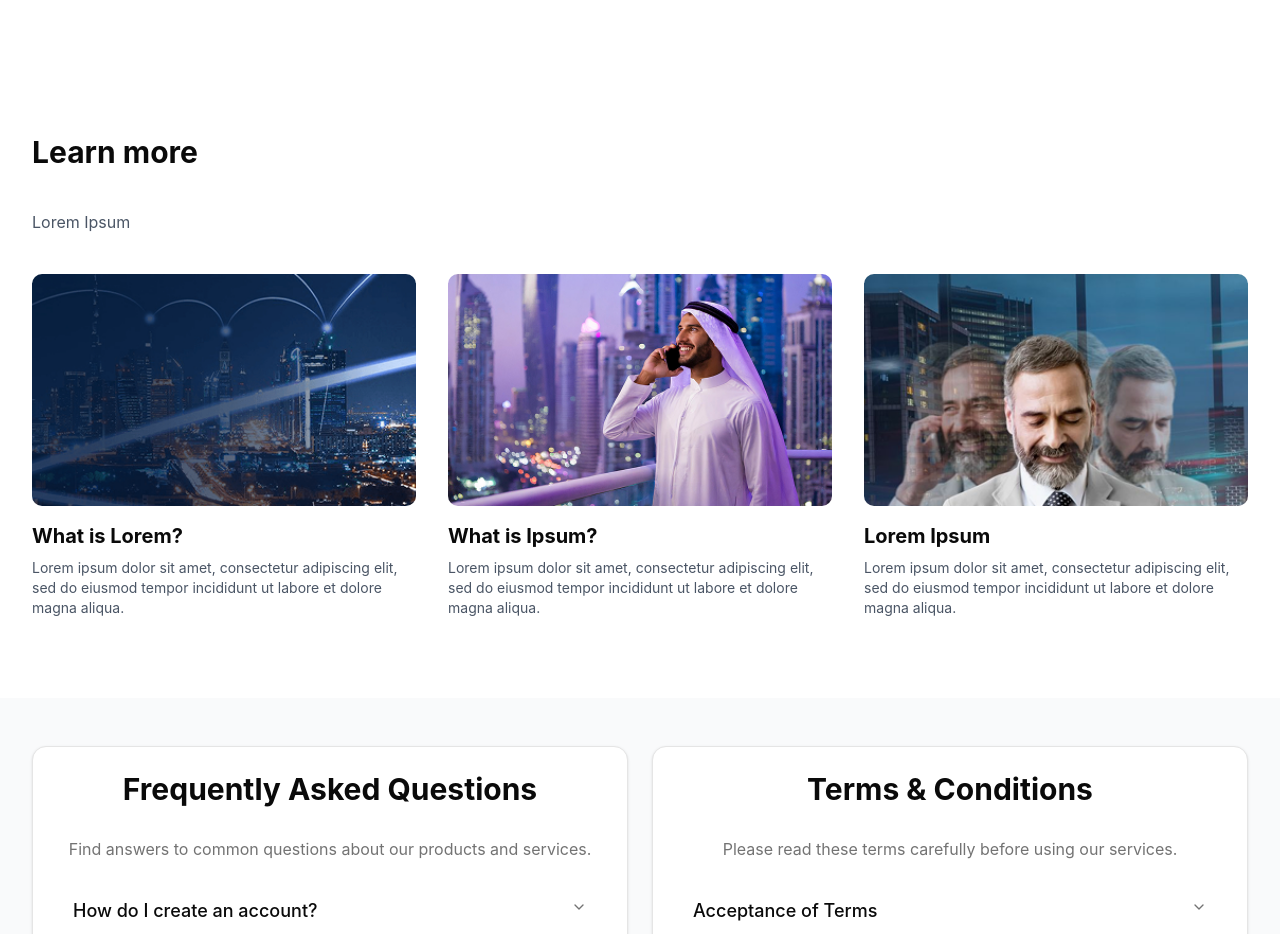
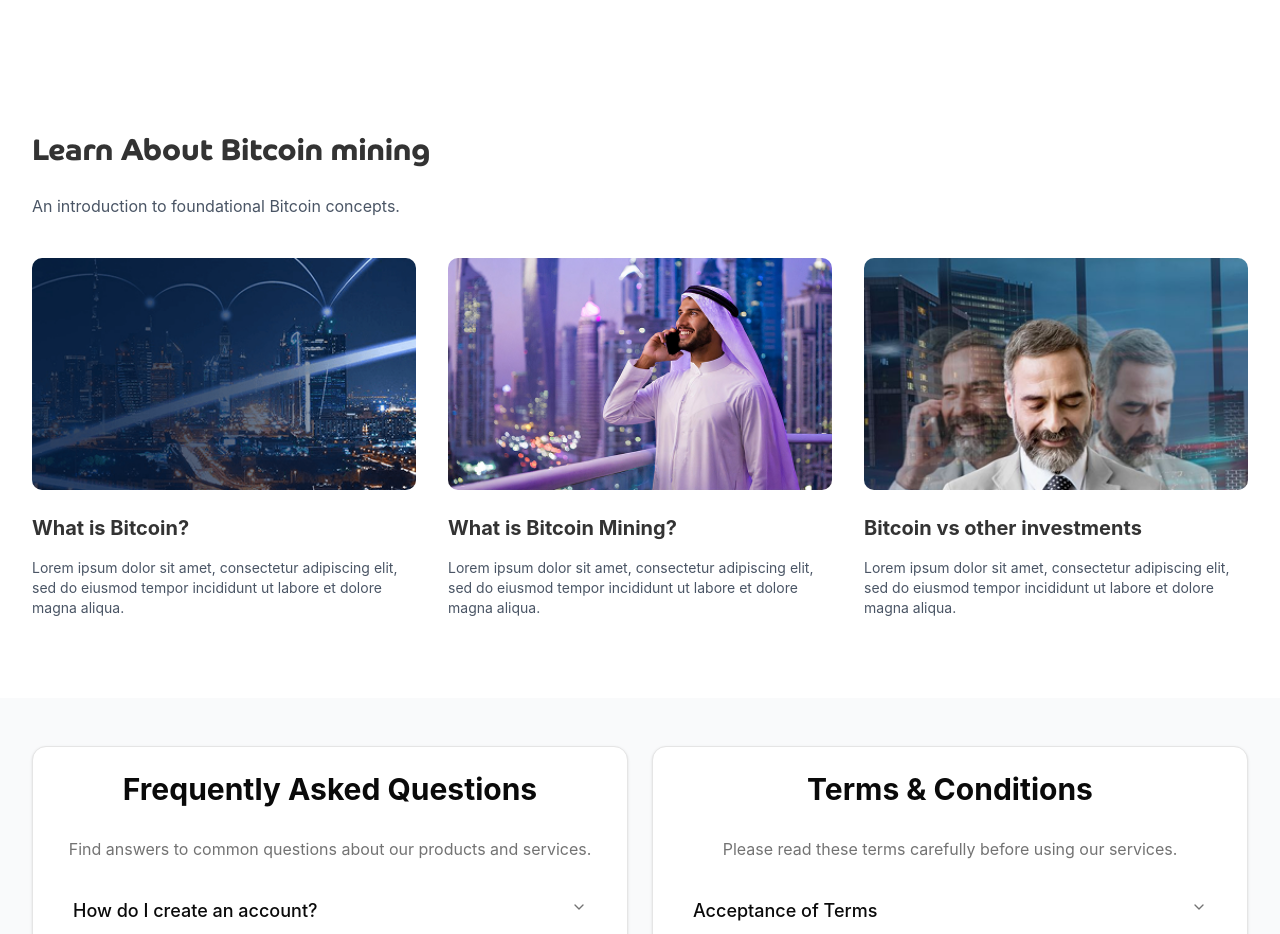
Before and after one commit to omprakash1907/mining-app, a React (Vite) app: page / in a window 1280 px wide. Shown: the part 3020-3954 px from the top of the page. Built offline with nearby package versions, Linux system fonts and the light colour scheme.

Commit message:
Update LearnMore component titles and introduction for clarity on Bitcoin topics

```diff
--- a/src/components/LearnMore.jsx
+++ b/src/components/LearnMore.jsx
@@ -7,19 +7,19 @@ export default function LearnMore() {
   const articles = [
     {
       image: learnmore1,
-      title: "What is Lorem?",
+      title: "What is Bitcoin?",
       description:
         "Lorem ipsum dolor sit amet, consectetur adipiscing elit, sed do eiusmod tempor incididunt ut labore et dolore magna aliqua.",
     },
     {
       image: learnmore2,
-      title: "What is Ipsum?",
+      title: "What is Bitcoin Mining?",
       description:
         "Lorem ipsum dolor sit amet, consectetur adipiscing elit, sed do eiusmod tempor incididunt ut labore et dolore magna aliqua.",
     },
     {
       image: learnmore3,
-      title: "Lorem Ipsum",
+      title: "Bitcoin vs other investments",
       description:
         "Lorem ipsum dolor sit amet, consectetur adipiscing elit, sed do eiusmod tempor incididunt ut labore et dolore magna aliqua.",
     },
@@ -34,8 +34,8 @@ export default function LearnMore() {
           transition={{ duration: 0.5 }}
           viewport={{ once: true }}
         >
-          <h2 className="text-3xl font-bold mb-10">Learn more</h2>
-          <p className="text-gray-600 mb-10">Lorem Ipsum</p>
+          <h2 className="text-3xl font-bold mb-6 primary-font text-[#333333]">Learn About Bitcoin mining</h2>
+          <p className="text-gray-600 mb-10">An introduction to foundational Bitcoin concepts.</p>
         </motion.div>
 
         <div className="grid grid-cols-1 md:grid-cols-3 gap-8">
@@ -55,7 +55,7 @@ export default function LearnMore() {
                   className="w-full h-full object-cover transition-transform hover:scale-105 duration-300"
                 />
               </div>
-              <h3 className="text-xl font-bold mb-2">{article.title}</h3>
+              <h3 className="text-xl font-bold mb-2 text-[#333333] py-2">{article.title}</h3>
               <p className="text-sm text-gray-600 mb-4">{article.description}</p>
             </motion.div>
           ))}
```
